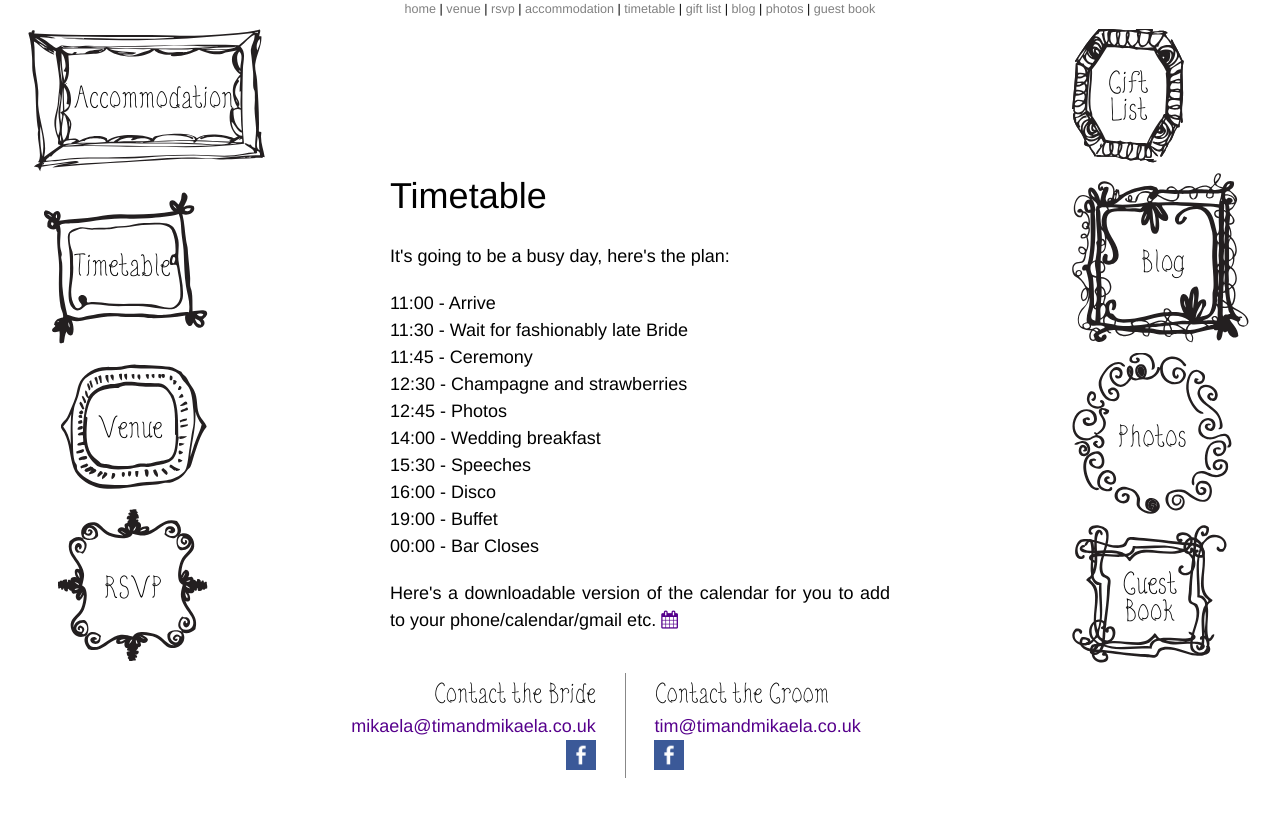
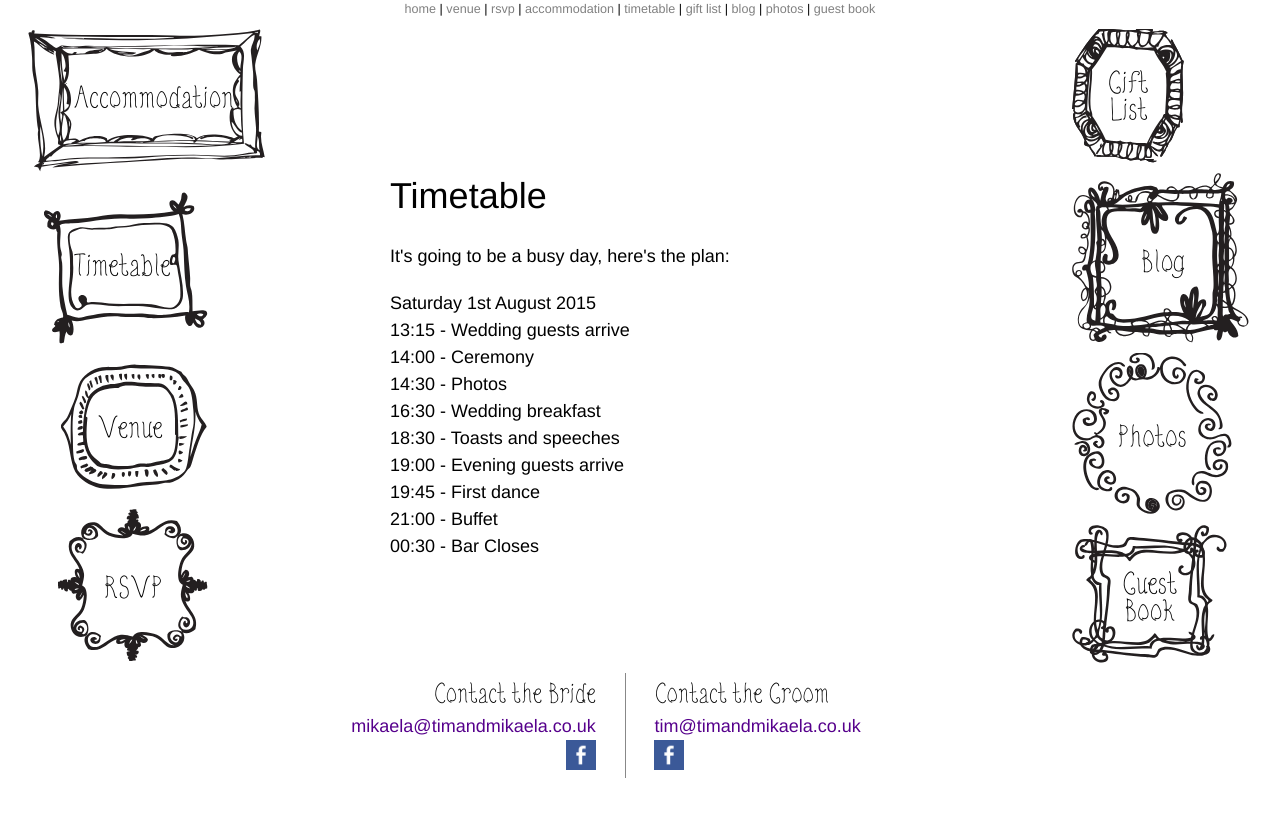
Before and after one commit to WilliamMayor/timandmikaela.co.uk, a Jekyll site: the page built from timetable/index.html, in a window 1280 px wide. Shown: the top 817 px of the page. Built offline with Jekyll 4.4.1, drawn with Linux system fonts in a browser that asks for light colours; comment, search, counter and statistics services are not loaded.

Commit message:
More accommodation, updated timetable, first stab at blog

```diff
--- a/_config.yml
+++ b/_config.yml
@@ -1 +1,2 @@
 exclude: [node_modules, Accommodation.docx, CNAME, Gruntfile.js, package.json, README.md]
+permalink: /blog/:year/:month/:day/:title/
--- a/_scss/pages/_accommodation.scss
+++ b/_scss/pages/_accommodation.scss
@@ -3,7 +3,7 @@
         h2 {
             @include fontsize(1.5);
         }
-        ul {
+        ul.contact {
             margin-left: 20px;
             margin-bottom: 20px;
             &.listing {
@@ -12,6 +12,10 @@
                     width: 200px;
                 }
             }
+            ul.address {
+                margin-left: 40px;
+                margin-top: -26px;
+            }
         }
     }
 }
--- a/accommodation/index.html
+++ b/accommodation/index.html
@@ -11,7 +11,7 @@ title: timandmikaela.co.uk | Accommodation
     <li><a href="/accommodation/thevyne/">The Vyne</a> (&lt; 4 miles, ~£35pp)</li>
     <li><a href="/accommodation/partridgehouse/">Partridge House</a> (&lt; 4 miles, ~£55pp)</li>
     <li><a href="/accommodation/homefarm/">Home Farm</a> (&lt; 4 miles, £160 for 2)</li>
-    <li><a href="/accommodation/tudorcottage/">Tudor Cottage</a> (&lt; 4 miles, ~£38pp)</li>
+    <li><a href="/accommodation/gardenroom/">Garden Room</a> (&lt; 4 miles, ~£38pp)</li>
     <li><a href="/accommodation/theoldposthouse/">The Old Post House</a> (&lt; 4 miles, ~£35pp)</li>
     <li><a href="/accommodation/pewittfarm/">Pewitt Farm</a> (&lt; 4 miles, ~£25pp)</li>
     <li><a href="/accommodation/themillhouse/">The Mill House</a> (&lt; 4 miles, ~£45pp)</li>
--- a/package.json
+++ b/package.json
@@ -14,7 +14,6 @@
     "grunt-contrib-uglify": "*",
     "grunt-contrib-watch": "*",
     "grunt-cssc": "*",
-    "grunt-htmlhint": "*",
     "grunt-jekyll": "*",
     "matchdep": "*"
   }
--- a/timetable/index.html
+++ b/timetable/index.html
@@ -6,15 +6,14 @@ title: timandmikaela.co.uk | Timetable
 <h1>Timetable</h1>
 <p>It's going to be a busy day, here's the plan:</p>
 <ul>
-    <li><span>11:00</span> - Arrive</li>
-    <li><span>11:30</span> - Wait for fashionably late Bride</li>
-    <li><span>11:45</span> - Ceremony</li>
-    <li><span>12:30</span> - Champagne and strawberries</li>
-    <li><span>12:45</span> - Photos</li>
-    <li><span>14:00</span> - Wedding breakfast</li>
-    <li><span>15:30</span> - Speeches</li>
-    <li><span>16:00</span> - Disco</li>
-    <li><span>19:00</span> - Buffet</li>
-    <li><span>00:00</span> - Bar Closes</li>
+    <li>Saturday 1st August 2015</li>
+    <li><span>13:15</span> - Wedding guests arrive</li>
+    <li><span>14:00</span> - Ceremony</li>
+    <li><span>14:30</span> - Photos</li>
+    <li><span>16:30</span> - Wedding breakfast</li>
+    <li><span>18:30</span> - Toasts and speeches</li>
+    <li><span>19:00</span> - Evening guests arrive</li>
+    <li><span>19:45</span> - First dance</li>
+    <li><span>21:00</span> - Buffet</li>
+    <li><span>00:30</span> - Bar Closes</li>
 </ul>
-<p>Here's a downloadable version of the calendar for you to add to your phone/calendar/gmail etc. <a href="/timetable/Tim%20and%20Mikaela%27s%20Wedding.ics"><i class="fa fa-calendar"></i></a></p>
```
Also changed, not shown: Gruntfile.js (+1 -24 lines), _posts/2013-08-15-the-proposal.md (added, +8 -0 lines), _posts/2013-08-31-the-engagement-party.md (added, +8 -0 lines), accommodation/gardenroom/index.html (added, +26 -0 lines), accommodation/pewittfarm/index.html (added, +15 -0 lines), accommodation/themillhouse/index.html (added, +17 -0 lines), accommodation/theoldposthouse/index.html (added, +25 -0 lines), blog/index.html (added, +15 -0 lines), main.min.css, 2 other files.
